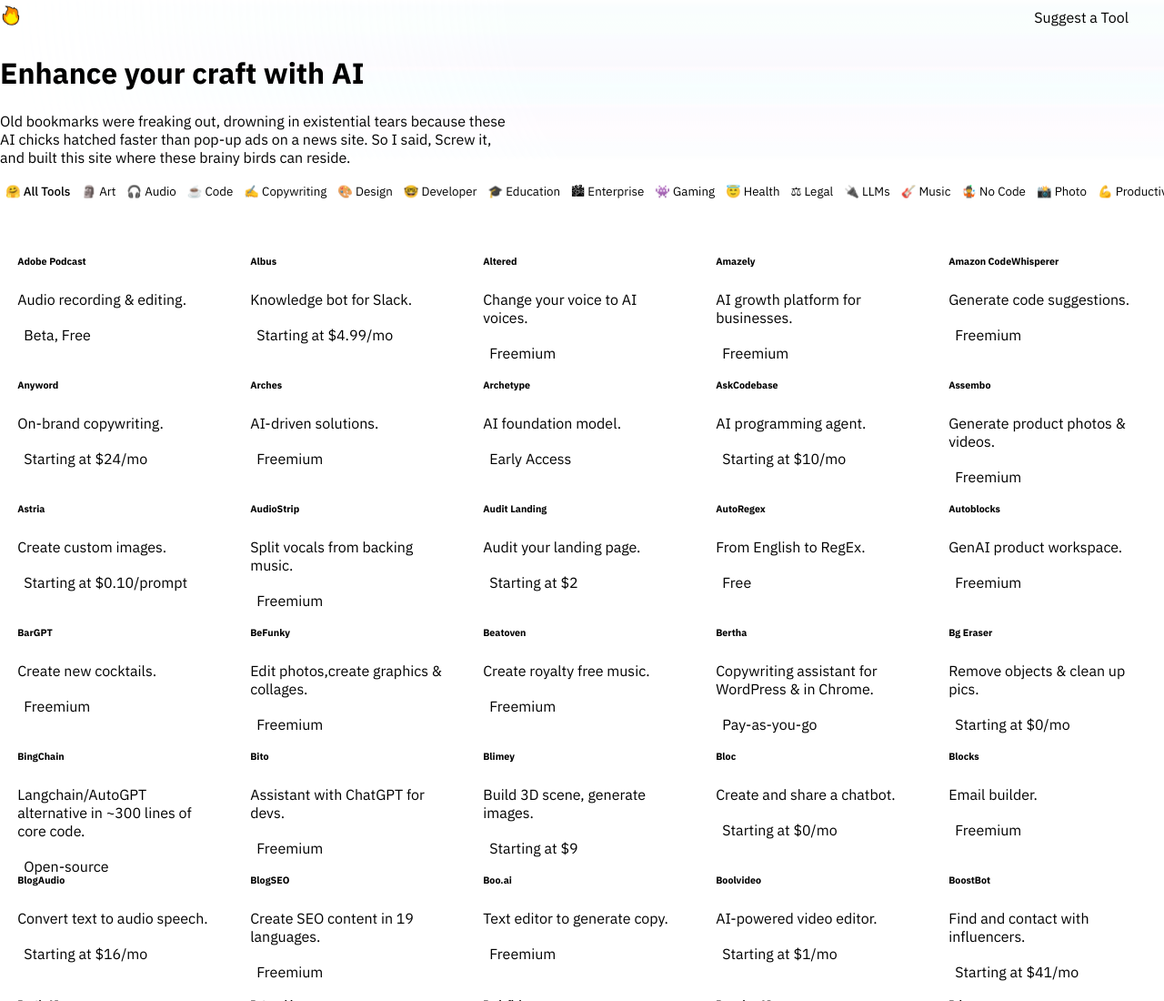
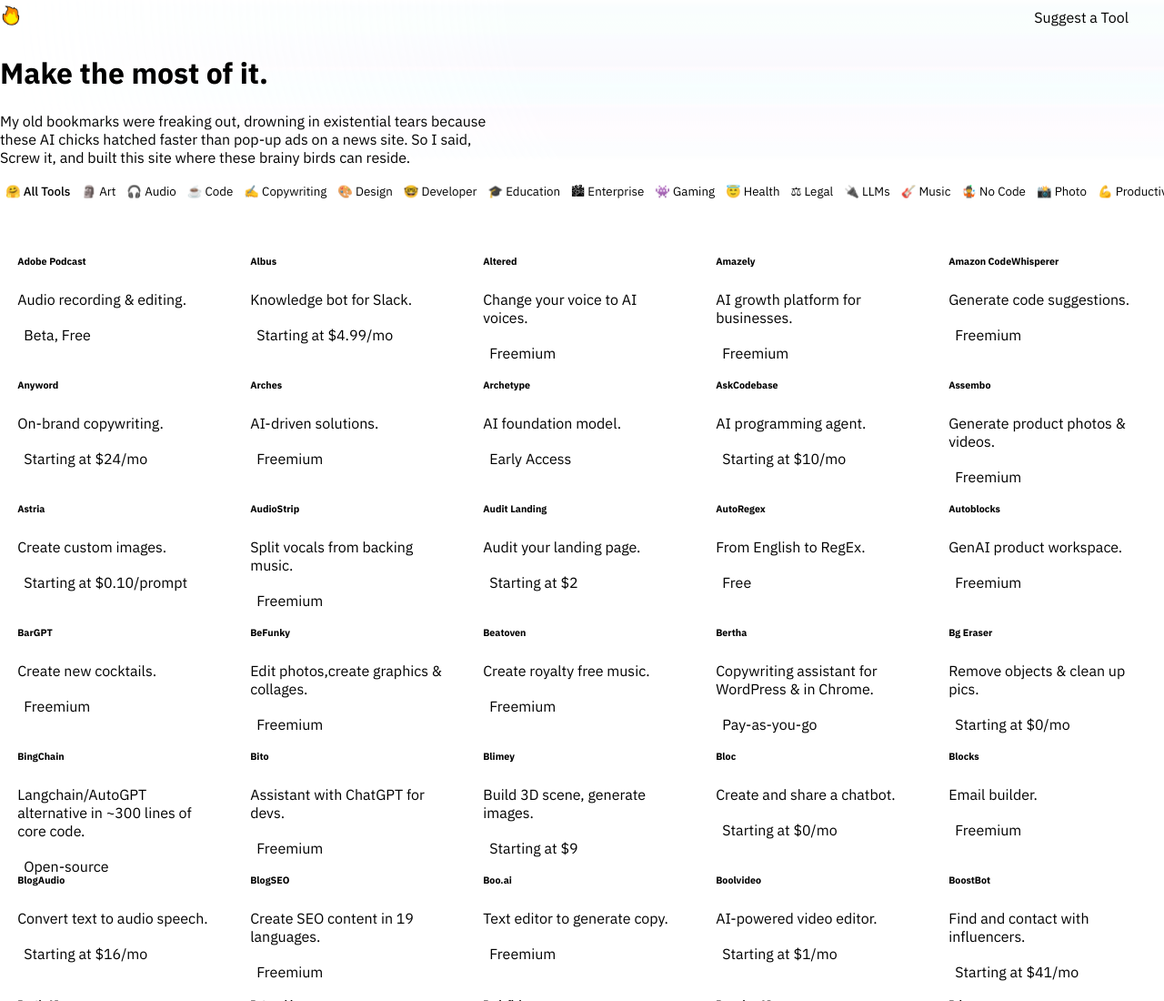
Before and after one commit to NewDesignFile/template-directory, an Astro site: page / in a window 1280 px wide. Shown: the top 1100 px of the page at 91% size. Built offline with nearby package versions, Linux system fonts and the light colour scheme; Astro itself is replaced by a stand-in of ours.

Commit message:
copy updates

```diff
--- a/src/layouts/Layout.astro
+++ b/src/layouts/Layout.astro
@@ -117,7 +117,7 @@ const { site, title, tagline } = Astro.props;
     margin-top: var(--spacing-00);
   }
   p.description-text {
-    max-inline-size: 570px;
+    max-inline-size: 550px;
   }
   .nu-u-link--subtle {
     color: var(--text-secondary) !important;
--- a/src/pages/index.astro
+++ b/src/pages/index.astro
@@ -10,8 +10,8 @@ import Dashboard from "../components/Dashboard";
 
 <Layout
   site="Rise of Machine"
-  title="Enhance your craft with AI"
-  tagline="Old bookmarks were freaking out, drowning in existential tears because these AI chicks hatched faster than pop-up ads on a news site. So I said, Screw it, and built this site where these brainy birds can reside."
+  title="Make the most of it."
+  tagline="My old bookmarks were freaking out, drowning in existential tears because these AI chicks hatched faster than pop-up ads on a news site. So I said, Screw it, and built this site where these brainy birds can reside."
 >
   <main>
     <Dashboard client:load />
```
